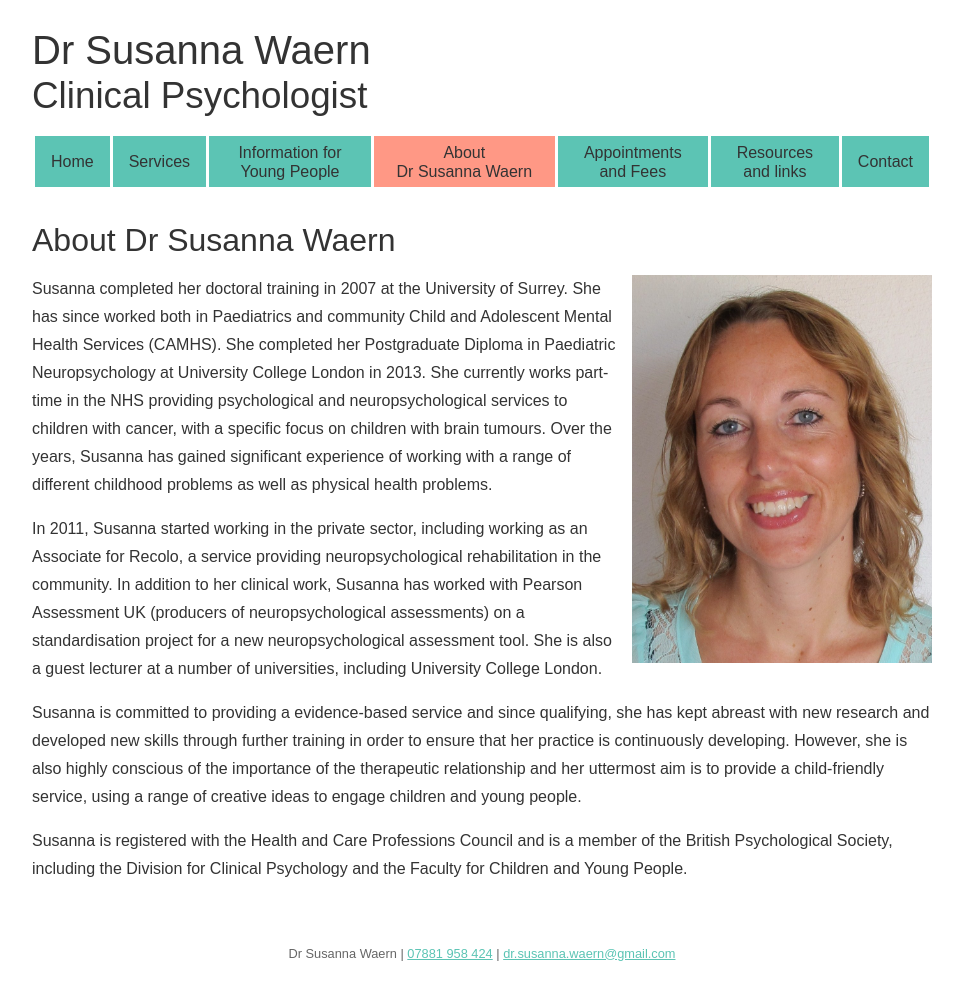
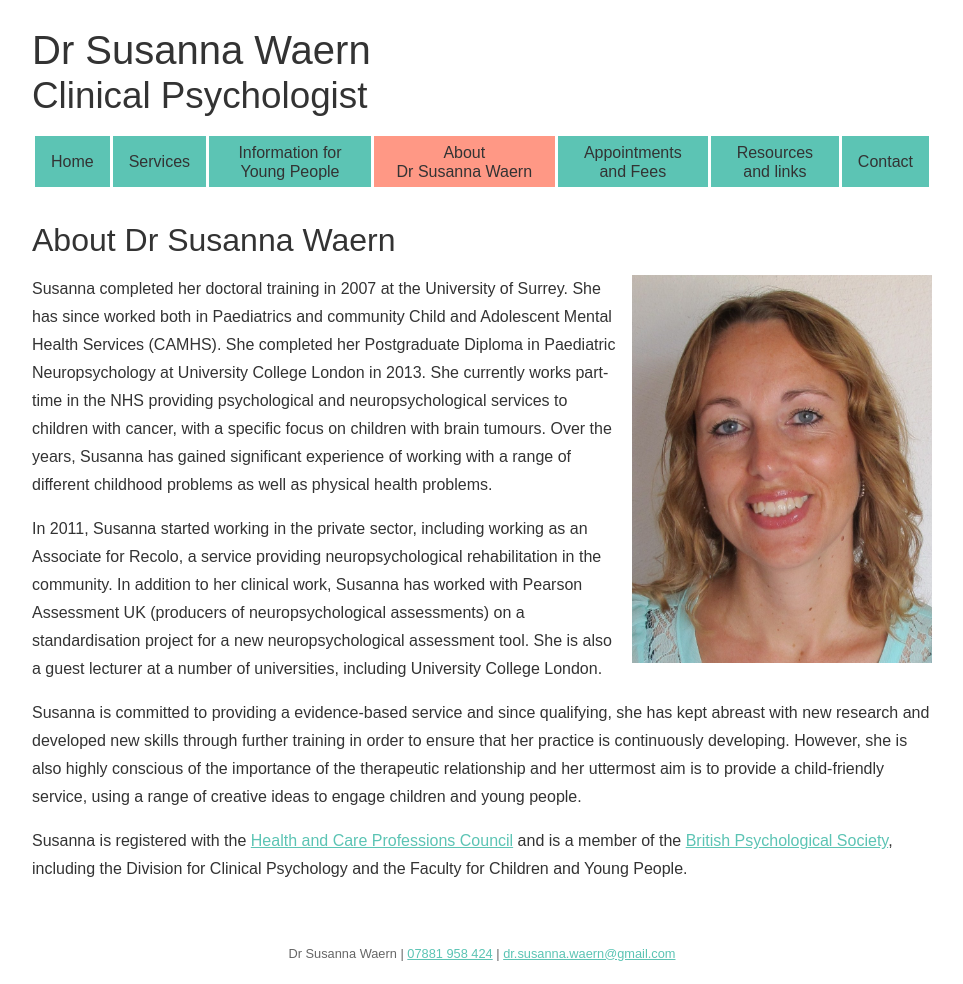
Before and after one commit to drsusannawaern/drsusannawaern.github.io, a Jekyll site: the page built from about.html, in a window 1280 px wide. Shown: the whole page, without its empty margins (158-1121 px from the left). Built offline with Jekyll 4.4.1, drawn with Linux system fonts in a browser that asks for light colours; some web fonts are replaced; part of the change alters nothing that is shown.

```diff
--- a/about.html
+++ b/about.html
@@ -40,8 +40,10 @@ body_class: "about"
   </p>
 
   <p>
-  Susanna is registered with the Health and Care Professions Council and is a
-  member of the British Psychological Society, including the Division for
-  Clinical Psychology and the Faculty for Children and Young People.
+  Susanna is registered with the <a href="http://www.hpc-uk.org">Health and
+  Care Professions Council</a> and is a member of the
+  <a href="http://www.bps.org.uk">British Psychological Society</a>, including
+  the Division for Clinical Psychology and the Faculty for Children and Young
+  People.
   </p>
 </div>
```
